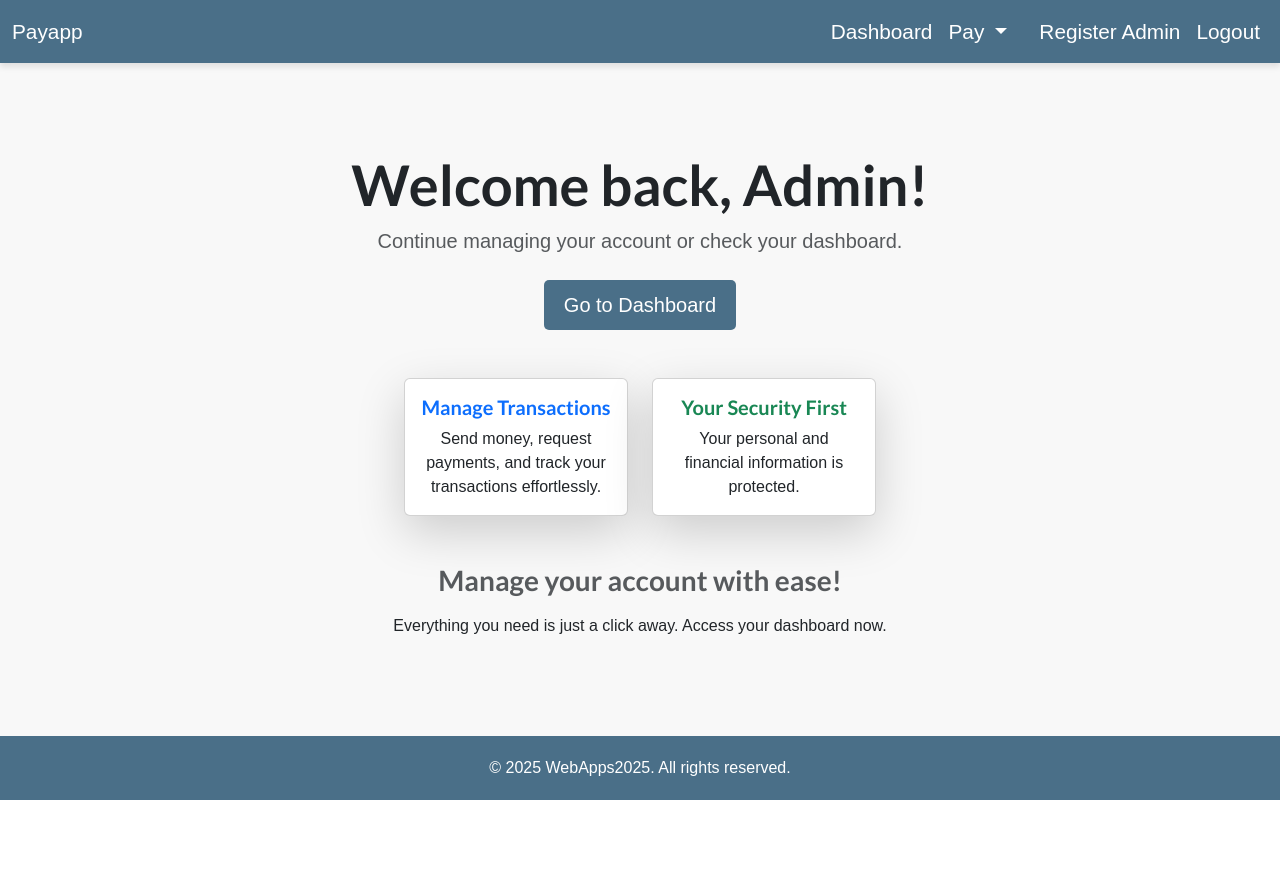
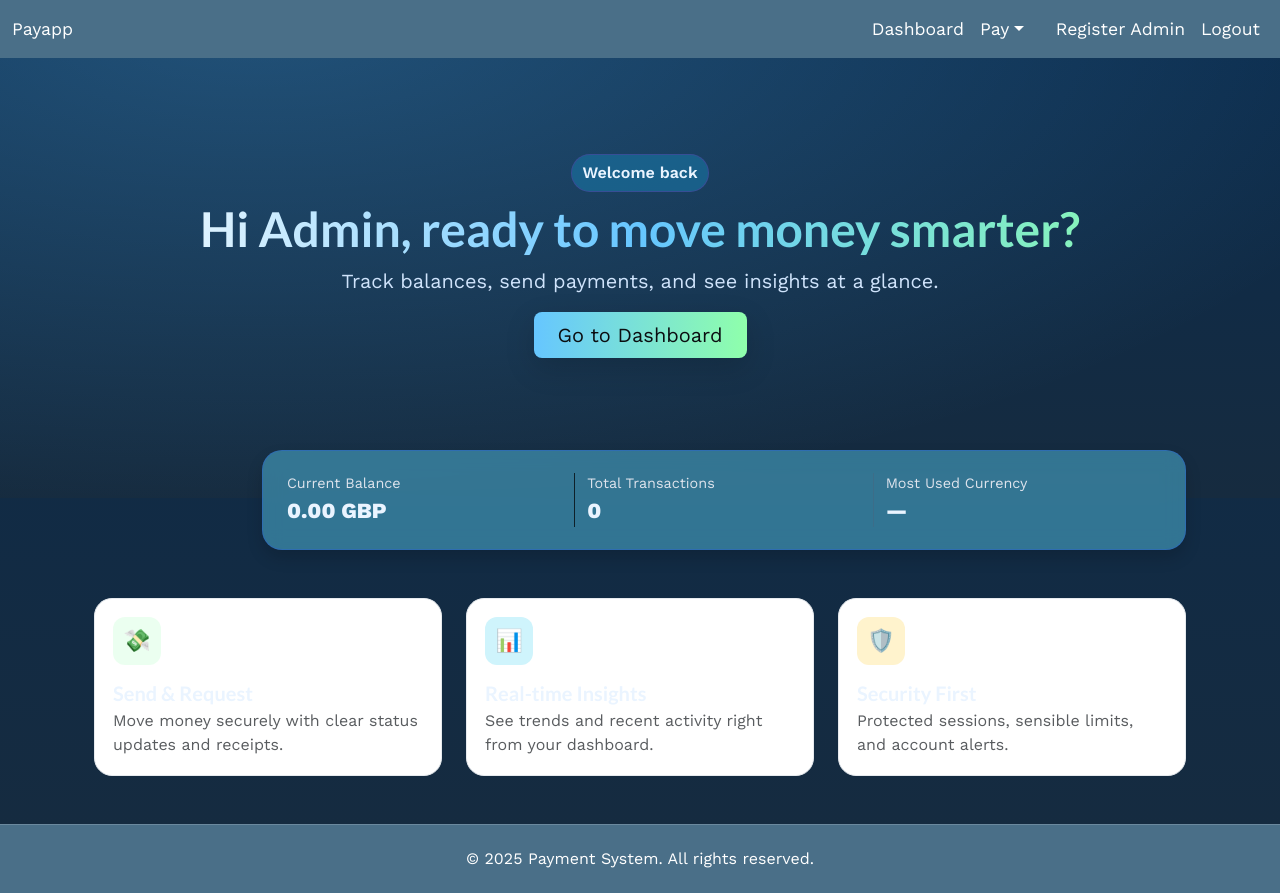
Before and after one commit to seore/PaymentSystem-webApp, a Django app: page / in a window 1280 px wide. Before the commit the page ends 800 px from the top, so only its background shows below. Run offline with Django 5.2, Linux system fonts and the light colour scheme; a user stored in the database is signed in.

Commit message:
Updates style dashboard

```diff
--- a/webapps/webapps2025/templates/base.html
+++ b/webapps/webapps2025/templates/base.html
@@ -1,14 +1,25 @@
 <!DOCTYPE html>
 <html lang="en">
 <head>
-    <meta charset="UTF-8">
-    <meta name="viewport" content="width=device-width, initial-scale=1.0">
+  <meta charset="UTF-8" />
+  <meta name="viewport" content="width=device-width, initial-scale=1.0" />
   <title>WebApps2025</title>
+
   <link href="https://cdn.jsdelivr.net/npm/bootstrap@5.3.0-alpha1/dist/css/bootstrap.min.css" rel="stylesheet">
-    <link href="https://fonts.googleapis.com/css2?family=Roboto:wght@400;500&family=Lato:wght@700&display=swap" rel="stylesheet">
+  <link href="https://fonts.googleapis.com/css2?family=Work+Sans:wght@400;600;800&family=Lato:wght@700&display=swap" rel="stylesheet">
+  <link rel="stylesheet" href="https://cdnjs.cloudflare.com/ajax/libs/animate.css/4.1.1/animate.min.css"/>
+
   <style>
+    :root{
+      --brand:#66c6ff;
+      --accent:#8fffab;
+      --hero1:#0b2b4c;
+      --hero2:#162b3f;
+      --text-muted:#dee4ed;
+    }
+
     body {
-            font-family: 'Work Sans', sans-serif;
+      font-family: 'Work Sans', system-ui, -apple-system, Segoe UI, Roboto, Arial, sans-serif;
       background-color: #F8F8F8;
       display: grid;
       grid-template-rows: auto 1fr auto;
@@ -20,78 +31,130 @@
       font-weight: 700;
     }
 
-        .navbar {
-            background: #4A6F88;
-            color: white;
-            box-shadow: 0 4px 6px rgba(0, 0, 0, 0.1);
+    /* Navbar */
+    .navbar { background:#4A6F88; color:#fff; box-shadow: 0 4px 6px rgba(0,0,0,.1); }
+    .navbar .navbar-brand,
+    .navbar .nav-link { color:#fff !important; font-size:1.1rem; }
+    .navbar .nav-link:hover { color:#f8f9fa !important; text-decoration: underline; }
+
+    .container { padding-top: 20px; }
+    .container .after-hero { padding-left: 180px; }
+
+    .custom-card:hover { transform: translateY(-3px); }
+
+    .btn-custom { background:#4A6F88; color:#fff; border:none; border-radius:5px; padding:10px 20px; transition: background .3s; }
+    .btn-custom:hover { background:#3d5e73; }
+
+    .asteriskField { color: red !important; }
+
+    .home-hero{
+      background:
+        radial-gradient(1200px 500px at 20% -10%, rgba(102,198,255,.25), transparent),
+        linear-gradient(180deg, var(--hero1), var(--hero2));
+      color:#eaf4ff;
+      padding: 96px 0 140px;
+      position: relative;
+      overflow:hidden;
     }
 
-        .navbar .navbar-brand,
-        .navbar .nav-link {
-            color: white !important;
-            font-size: 1.3rem;
-            font-family: 'Avenir Next', sans-serif;
+    .home-hero.fullbleed {
+      margin-left: calc(50% - 50vw);
+      margin-right: calc(50% - 50vw);
     }
 
-        .navbar .nav-link:hover {
-            color: #f8f9fa !important;
-            text-decoration: underline;
+    .theme-hero { background: radial-gradient(1200px 500px at 20% -10%, rgba(102,198,255,.25), transparent),
+        linear-gradient(180deg, var(--hero1), var(--hero2)); color: #eaf4ff; }
+
+    .theme-hero .container { padding-top: 0; }
+    .theme-hero footer { background: transparent; border-top: 1px solid rgba(255, 255, 255, .18); }
+
+    .badge-soft{
+      display:inline-block;
+      background: rgba(26, 120, 167, 0.58);
+      border:1px solid rgba(63, 74, 154, 0.801);
+      color:#eaf4ff;
+      padding:6px 10px; border-radius:999px; font-weight:600;
+    }
+    .text-gradient{
+      background: linear-gradient(90deg, #fff, var(--brand), var(--accent));
+      -webkit-background-clip:text; background-clip:text; color:transparent;
+    }
+    .text-hero{ color:#cfe3fb; }
+
+    .btn-gradient{
+      background: linear-gradient(90deg, var(--brand), var(--accent));
+      border:none; color:#0b0d10;
+      box-shadow:0 10px 30px rgba(0,0,0,.15);
+    }
+    .btn-gradient:hover{ filter:brightness(1.05); transform: translateY(-1px); }
+    .btn-soft{
+      background: rgba(102,198,255,.12);
+      border:1px solid rgba(102,198,255,.35);
+      color:#0b2b4c;
     }
 
-        .container {
-            padding-top: 20px;
+    /* After-hero container that slightly overlaps the hero without cramping */
+    .after-hero { margin-top: -48px; }
+    @media (max-width: 768px){ .after-hero { margin-top: -24px; } }
+
+    /* Glass summary card */
+    .glass-card{
+      max-width:960px;
+      background: rgba(70, 162, 195, 0.627);
+      backdrop-filter: blur(10px);
+      border:1px solid rgba(45, 108, 185, 0.8);
+      border-radius:20px;
+      padding:22px 24px;
     }
+    @media (prefers-color-scheme: dark){
+      .glass-card{ background: rgba(58, 83, 181, 0.6); border-color: rgba(255,255,255,.12); }
+    }
+    .kpi-label{ display:block; font-size:.9rem; color:var(--text-muted); }
+    .kpi-value{ font-weight:800; font-size:1.35rem; }
+    .border-md-x{ border-left:1px solid rgba(0, 0, 0, 0.713); border-right:1px solid rgba(180, 31, 31, 0.08); }
+    @media (max-width: 767.98px){ .border-md-x{ border:0; } }
 
-        .custom-card:hover {
-            transform: translateY(-3px);
+    .feature-card{
+      background:#fff; border:1px solid #e6eaee; border-radius:18px; padding:18px;
+      transition: transform .2s ease, box-shadow .2s ease;
     }
+    @media (prefers-color-scheme: dark){
+      .feature-card{ background:#45648a; border-color:#222a33; }
+    }
+    .feature-card:hover{ transform: translateY(-4px); box-shadow:0 16px 40px rgba(0,0,0,.15); }
+    .icon-pill{
+      width:48px;height:48px;border-radius:12px;display:flex;align-items:center;justify-content:center;font-size:22px;
+    }
+    .bg-accent-subtle{ background:rgba(143,255,171,.18); }
+    .bg-info-subtle{ background:rgba(102,198,255,.18); }
+    .bg-warning-subtle{ background:rgba(203, 157, 16, 0.18); }
 
-        .btn-custom {
-            background: #4A6F88;
-            color: white;
-            border: none;
-            border-radius: 5px;
-            padding: 10px 20px;
-            transition: background 0.3s;
-        }
-
-        .btn-custom:hover {
-            background: #4A6F88;
-        }
-
-        .asteriskField {
-        color: red !important;
-    }
-
-        footer {
-            background: #4A6F88;
-            color: white;
-            font-family: 'Avenir Next', sans-serif;
-            text-align: center;
-            padding: 20px 0;
+    footer{
+      background:#4A6F88 !important;
+      color:#fff !important;
+      text-align:center;
+      padding: 22px 0 !important;
+      border-top: 1px solid rgba(255,255,255,.18);
     }
   </style>
 </head>
-<body>
-<!-- Navbar -->
-<nav class="navbar navbar-expand-lg navbar">
+<body class="{% block body_class %}{% endblock %}">
+  <nav class="navbar navbar-expand-lg navbar-dark">
     <div class="container-fluid">
       <a class="navbar-brand me-6" href="{% url 'home' %}">Payapp</a>
       <button class="navbar-toggler" type="button" data-bs-toggle="collapse" data-bs-target="#navbarNavDropdown"
               aria-controls="navbarNavDropdown" aria-expanded="false" aria-label="Toggle navigation">
         <span class="navbar-toggler-icon"></span>
       </button>
+
       <div class="collapse navbar-collapse" id="navbarNavDropdown">
         <ul class="navbar-nav ms-auto">
           {% if user.is_authenticated %}
-                <li class="nav-item">
-                    <a class="nav-link" href="{% url 'dashboard' %}">Dashboard</a>
-                </li>
+            <li class="nav-item"><a class="nav-link" href="{% url 'dashboard' %}">Dashboard</a></li>
+
             <li class="nav-item dropdown me-3">
               <a class="nav-link dropdown-toggle" href="#" id="navbarDropdownMenuLink" role="button"
-                       data-bs-toggle="dropdown" aria-expanded="false">
-                        Pay
-                    </a>
+                 data-bs-toggle="dropdown" aria-expanded="false">Pay</a>
               <ul class="dropdown-menu" aria-labelledby="navbarDropdownMenuLink">
                 {% if not user.is_staff %}
                   <li><a class="dropdown-item" href="{% url 'send_money' %}">Send Money</a></li>
@@ -99,24 +162,19 @@
                 {% endif %}
               </ul>
             </li>
+
             {% if user.is_staff %}
+              <li class="nav-item"><a class="nav-link" href="{% url 'register_admin' %}">Register Admin</a></li>
+            {% endif %}
+
             <li class="nav-item">
-                    <a class="nav-link" href="{% url 'register_admin' %}">Register Admin</a>
-                </li>
-                {% endif %}
-                <li class="nav-item">
-                    <form method="POST" action="{% url 'logout' %}">
-                        {% csrf_token %}
+              <form method="POST" action="{% url 'logout' %}">{% csrf_token %}
                 <button type="submit" class="btn btn-link nav-link">Logout</button>
               </form>
             </li>
           {% else %}
-                <li class="nav-item me-3">
-                    <a class="nav-link" href="{% url 'register' %}">Register</a>
-                </li>
-                <li class="nav-item">
-                    <a class="nav-link" href="{% url 'login' %}">Login</a>
-                </li>
+            <li class="nav-item me-3"><a class="nav-link" href="{% url 'register' %}">Register</a></li>
+            <li class="nav-item"><a class="nav-link" href="{% url 'login' %}">Login</a></li>
           {% endif %}
         </ul>
       </div>
@@ -125,13 +183,14 @@
 
   <!-- Main Content -->
   <div class="container">
-    {% block content %}
-    {% endblock %}
+    {% block content %}{% endblock %}
   </div>
 
   <!-- Footer -->
   <footer>
-    &copy; 2025 WebApps2025. All rights reserved.
+    &copy; 2025 Payment System. All rights reserved.
   </footer>
+
+  <script src="https://cdn.jsdelivr.net/npm/bootstrap@5.3.0-alpha1/dist/js/bootstrap.bundle.min.js"></script>
 </body>
 </html>
--- a/webapps/webapps2025/templates/registration/home_loggedUsers.html
+++ b/webapps/webapps2025/templates/registration/home_loggedUsers.html
@@ -1,41 +1,68 @@
 {% extends 'base.html' %}
+{% block body_class %}theme-hero{% endblock %}
 
 {% block content %}
-<div class="container mt-5">
-    <div class="row justify-content-center">
-        <div class="col-md-8 text-center">
-            <!-- Content for logged-in users -->
-            <div class="hero-text mb-5">
-                <h1 class="display-4 text-gradient animate__animated animate__fadeIn">Welcome back, {{ user.username }}!</h1>
-                <p class="lead mb-4 text-muted animate__animated animate__fadeIn animate__delay-1s">Continue managing your account or check your dashboard.</p>
-                <a href="{% url 'dashboard' %}" class="btn btn-custom btn-lg animate__animated animate__fadeIn animate__delay-2s">Go to Dashboard</a>
+
+<!-- Full-width hero -->
+<section class="home-hero fullbleed text-center">
+  <div class="container">
+    <span class="badge-soft">Welcome back</span>
+    <h1 class="display-5 fw-bold text-gradient mt-2">Hi {{ user.username }}, ready to move money smarter?</h1>
+    <p class="lead text-hero mt-2">Track balances, send payments, and see insights at a glance.</p>
+
+    {% url 'transactions' as tx_url %} {# avoids NoReverseMatch if not defined #}
+    <div class="d-flex flex-wrap gap-2 justify-content-center mt-3">
+      <a href="{% url 'dashboard' %}" class="btn btn-gradient btn-lg px-4">Go to Dashboard</a>
+      {% if tx_url %}<a href="{{ tx_url }}" class="btn btn-outline-light btn-lg px-4">View Transactions</a>{% endif %}
     </div>
+  </div>
+</section>
 
-            <div class="row justify-content-center mt-5">
+<!-- KPI summary card right after hero -->
+<section class="container after-hero">
+  <div class="glass-card shadow">
+    <div class="row g-4 align-items-center">
       <div class="col-md-4">
-                    <div class="card shadow-lg hover-shadow">
-                        <div class="card-body">
-                            <h5 class="card-title text-primary">Manage Transactions</h5>
-                            <p class="card-text">Send money, request payments, and track your transactions effortlessly.</p>
+        <span class="kpi-label">Current Balance</span>
+        <div class="kpi-value">{{ account.balance|default:"0.00" }} {{ account.currency|default:"GBP" }}</div>
+      </div>
+      <div class="col-md-4 border-md-x">
+        <span class="kpi-label">Total Transactions</span>
+        <div class="kpi-value">{{ total_transactions|default:"0" }}</div>
+      </div>
+      <div class="col-md-4">
+        <span class="kpi-label">Most Used Currency</span>
+        <div class="kpi-value">{{ most_used_currency|default:"—" }}</div>
       </div>
     </div>
   </div>
+</section>
 
+<!-- Optional feature row to add breathing room before footer -->
+<section class="container py-5">
+  <div class="row g-4">
     <div class="col-md-4">
-                    <div class="card shadow-lg hover-shadow">
-                        <div class="card-body">
-                            <h5 class="card-title text-success">Your Security First</h5>
-                            <p class="card-text">Your personal and financial information is protected.</p>
+      <div class="feature-card">
+        <div class="icon-pill bg-accent-subtle">💸</div>
+        <h5 class="mt-3 mb-1">Send & Request</h5>
+        <p class="text-muted mb-0">Move money securely with clear status updates and receipts.</p>
+      </div>
+    </div>
+    <div class="col-md-4">
+      <div class="feature-card">
+        <div class="icon-pill bg-info-subtle">📊</div>
+        <h5 class="mt-3 mb-1">Real-time Insights</h5>
+        <p class="text-muted mb-0">See trends and recent activity right from your dashboard.</p>
+      </div>
+    </div>
+    <div class="col-md-4">
+      <div class="feature-card">
+        <div class="icon-pill bg-warning-subtle">🛡️</div>
+        <h5 class="mt-3 mb-1">Security First</h5>
+        <p class="text-muted mb-0">Protected sessions, sensible limits, and account alerts.</p>
       </div>
     </div>
   </div>
-            </div>
+</section>
 
-            <div class="mt-5">
-                <h3 class="text-muted animate__animated animate__fadeIn animate__delay-3s">Manage your account with ease!</h3>
-                <p class="mt-3 animate__animated animate__fadeIn animate__delay-4s">Everything you need is just a click away. Access your dashboard now.</p>
-            </div>
-        </div>
-    </div>
-</div>
 {% endblock %}
```
Lines whose indentation alone changed are shown as unchanged.
